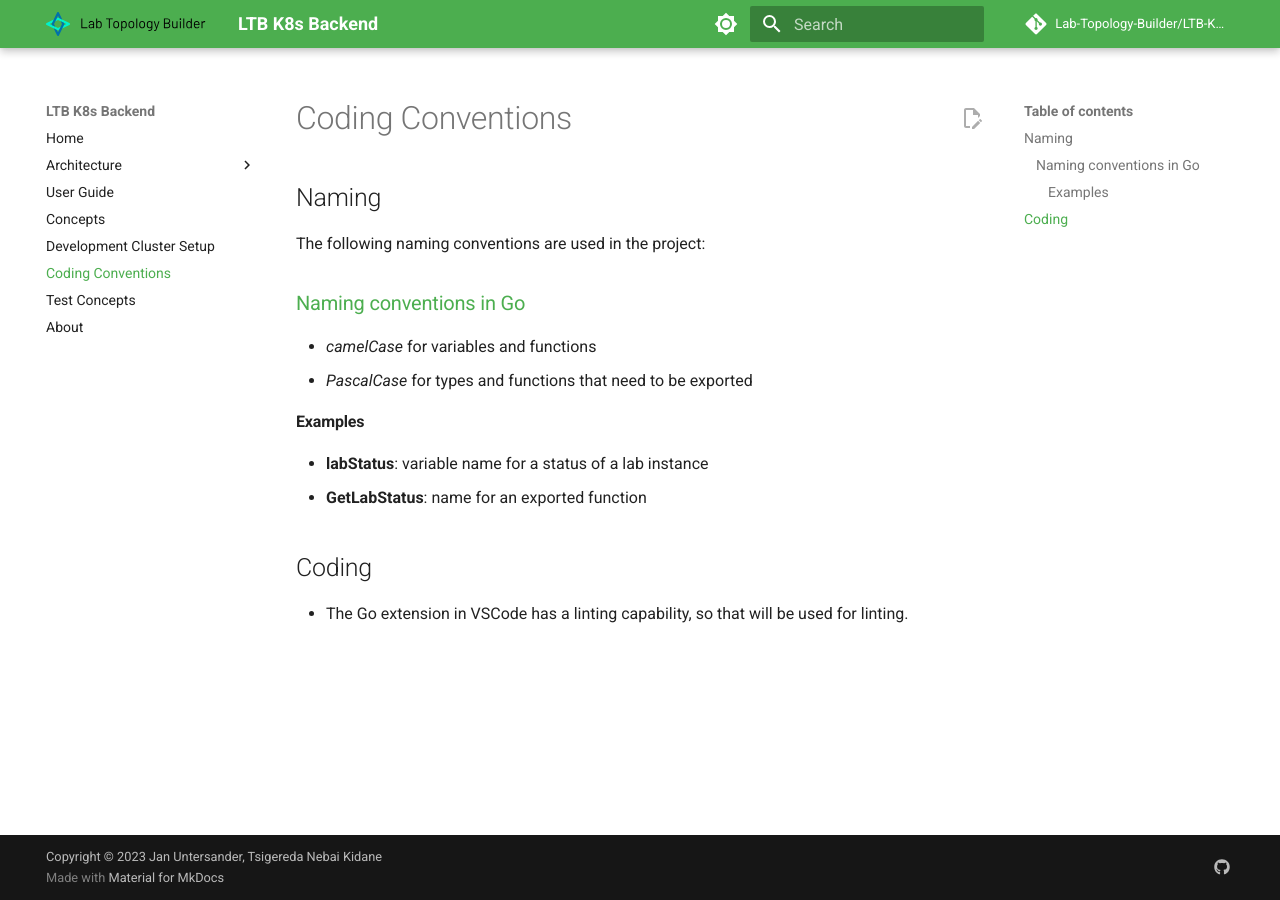
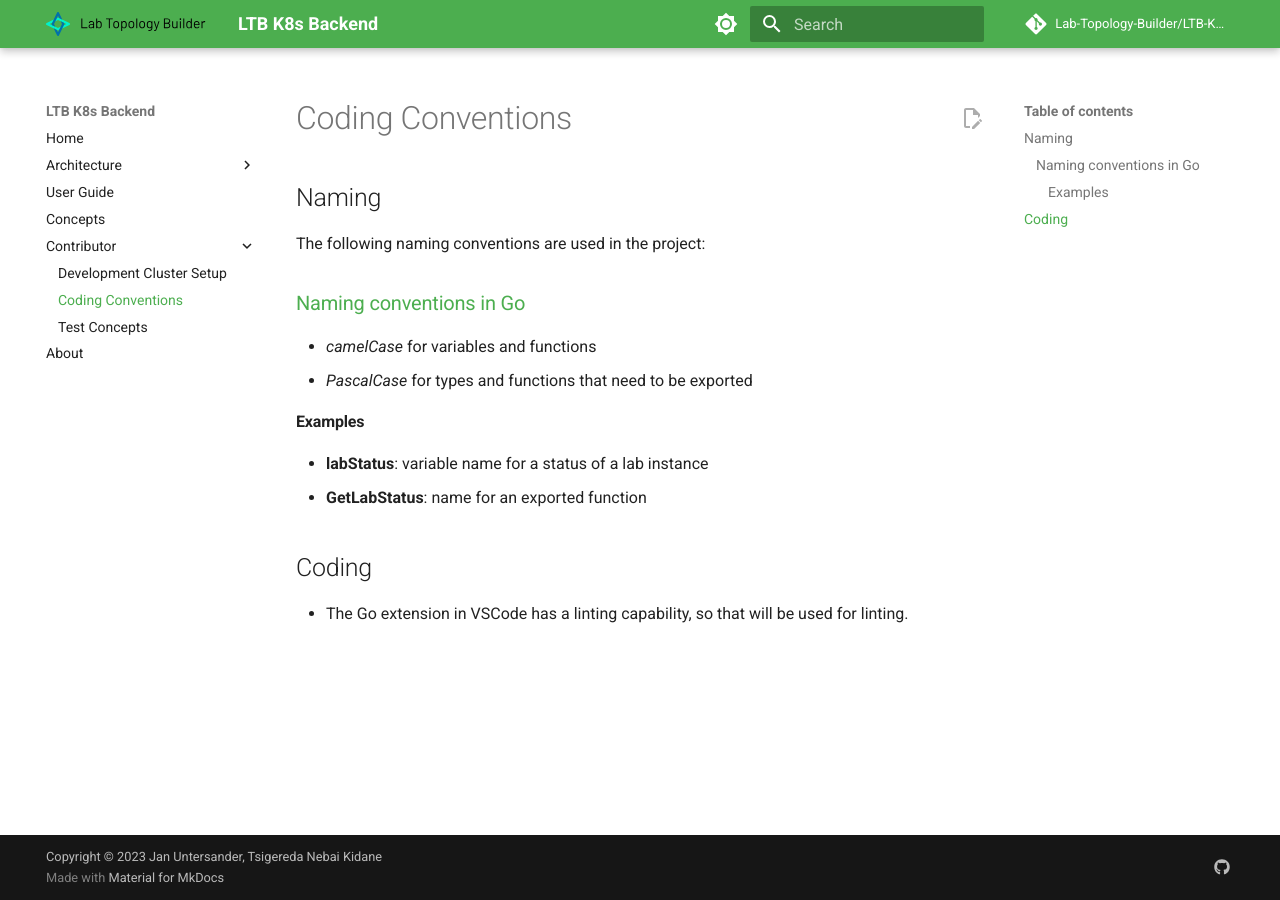
Before and after one commit to Lab-Topology-Builder/LTB-K8s-Backend, an MkDocs documentation site: the page built from docs/contributor/coding-conventions.md, in a window 1280 px wide. Built offline with MkDocs 1.6.1 and Material for MkDocs 9.7.7, drawn with Linux system fonts in a browser that asks for light colours; comment, search, counter and statistics services are not loaded.

Commit message:
Create contributor section

```diff
--- a/mkdocs.yml
+++ b/mkdocs.yml
@@ -13,9 +13,10 @@ nav:
     - Lab Topology Builder Architecture (KVM/Docker): architecture/kvm-docker-ltb-architecture.md
   - User Guide: user-guide.md
   - Concepts: concepts.md
-  - Development Cluster Setup: dev-cluster-setup.md
-  - Coding Conventions: coding-conventions.md
-  - Test Concepts: test-concepts.md
+  - Contributor:
+    - Development Cluster Setup: contributor/dev-cluster-setup.md
+    - Coding Conventions: contributor/coding-conventions.md
+    - Test Concepts: contributor/test-concepts.md
   - About: about.md
 plugins:
   - search
```
Also changed, not shown: docs/contributor/coding-conventions.md (renamed from docs/coding-conventions.md), docs/contributor/dev-cluster-setup.md (renamed from docs/dev-cluster-setup.md), docs/contributor/test-concepts.md (renamed from docs/test-concepts.md).
